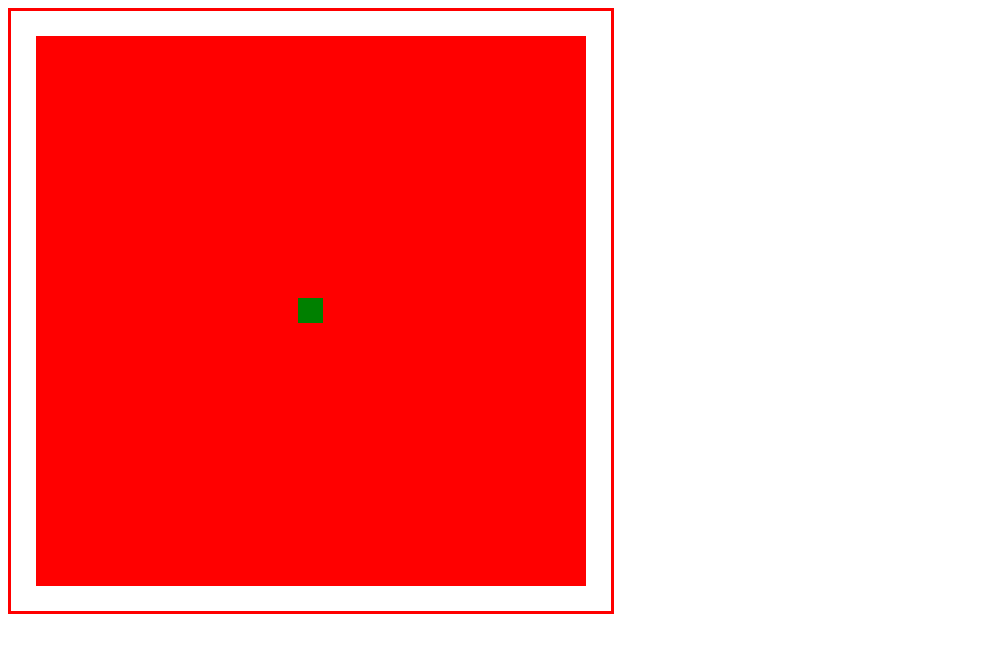
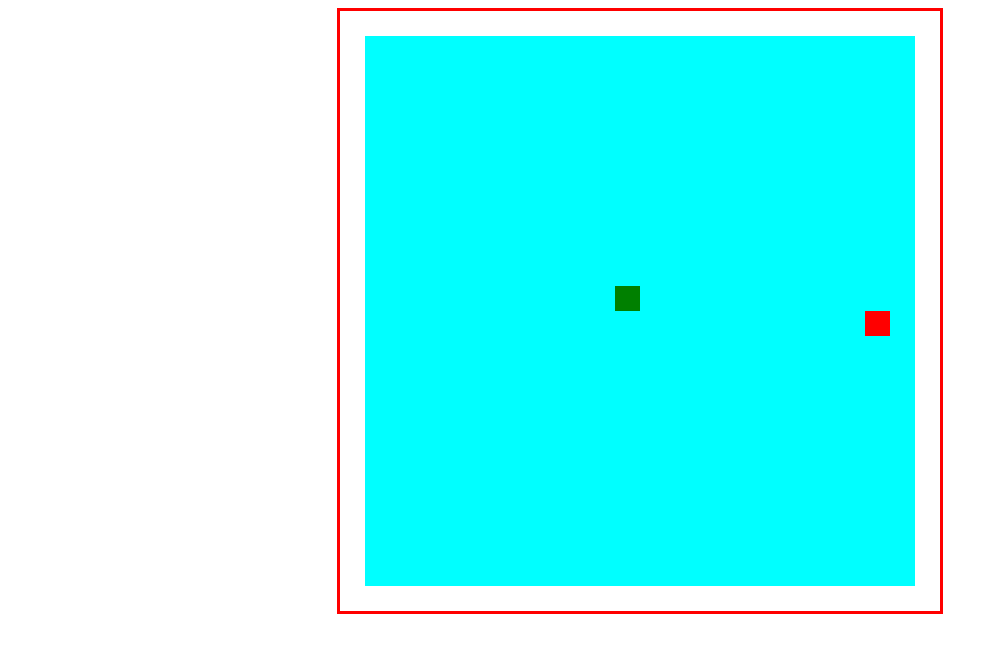
Before and after one commit to padillal/snake, a plain HTML site: page index.html in a window 1280 px wide. Shown: the whole page, without its empty margins (0-998 px from the left). Drawn offline with Linux system fonts and the light colour scheme.

Commit message:
added the score and food element

```diff
--- a/css/style.css
+++ b/css/style.css
@@ -2,4 +2,6 @@
 canvas{
   border-style: solid;
   border-color: red;
+  display: flex;
+  margin: 0 auto;
 }
--- a/js/script.js
+++ b/js/script.js
@@ -5,13 +5,16 @@ const canvas = document.getElementById('canvas');
 const ctx = canvas.getContext('2d');
 const gridUnit = 25;
 const gridSize = 23;
-
+//score for the points
+let score = 0;
 //creating the snake array
 let snake = [];
 //initializing location of the snake in the middle of the canvas
 snake[0] = {
-  x: Math.floor((gridSize/2)*gridUnit), y:Math.floor((gridSize/2)*gridUnit)
+  x: Math.floor((gridSize/2))*gridUnit,
+  y: Math.floor((gridSize/2))*gridUnit
 }
+
 //initializing directional logic
 let movment;
 document.addEventListener('keydown',direction);
@@ -35,10 +38,16 @@ function direction(input){
   }
 }
 
-//creating a background
+//initializing location for the food
+let food = {
+  x:Math.floor(1 + (Math.random() * (gridSize-1))) * gridUnit,
+  y:Math.floor(1 + (Math.random() * (gridSize-1))) * gridUnit
+}
+
+//creating the game elements
 function draw(){
   //background color
-  ctx.fillStyle = 'red';
+  ctx.fillStyle = 'cyan';
   //initializing the postion and the size of the canvas minus boarder
   ctx.fillRect(gridUnit,gridUnit,gridSize*gridUnit-gridUnit,gridSize*gridUnit-gridUnit);
   //drawing the snake when the length increases
@@ -51,19 +60,31 @@ function draw(){
   let head = snake[0].x;
   let tail = snake[0].y;
 
-  if (movment == "LEFT") {
+  if (movment == "LEFT")
     snake[0].x -= gridUnit;
-  }
-  if (movment == "UP") {
+
+  if (movment == "UP")
     snake[0].y -= gridUnit;
-  }
-  if (movment == "RIGHT") {
+
+  if (movment == "RIGHT")
     snake[0].x += gridUnit;
-  }
-  if (movment == "DOWN") {
+
+  if (movment == "DOWN")
     snake[0].y += gridUnit;
+
+  //checks to see when the food was eaten
+  if(snake[0].x == food.x && snake[0].y == food.y)
+  {
+    score += 1;
+    food = {
+      x:Math.floor(1+(Math.random()*(gridSize-1))) * gridUnit,
+      y:Math.floor(1+(Math.random()*(gridSize-1))) * gridUnit
+    }
   }
 
+  //creates the icon for the food and the location
+  ctx.fillStyle = 'red';
+  ctx.fillRect(food.x,food.y,gridUnit, gridUnit);
 }
 
 
```
